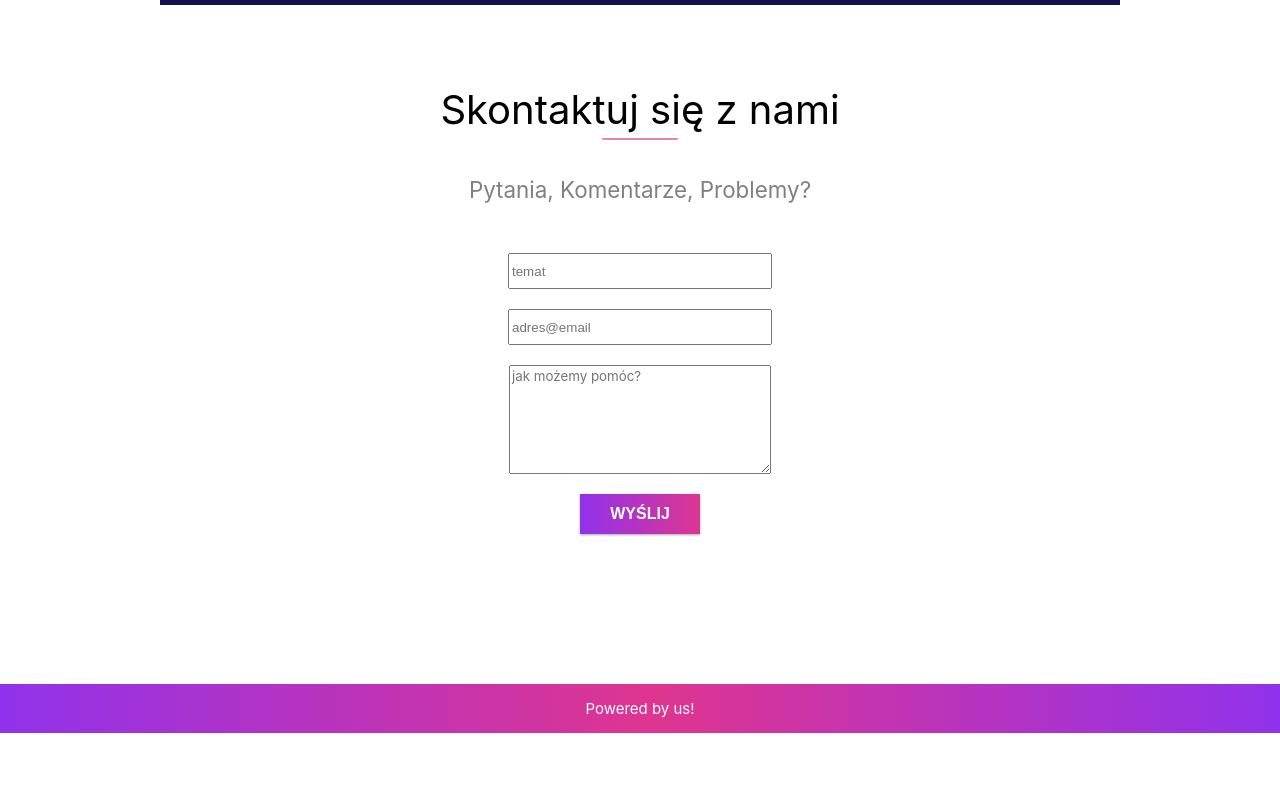
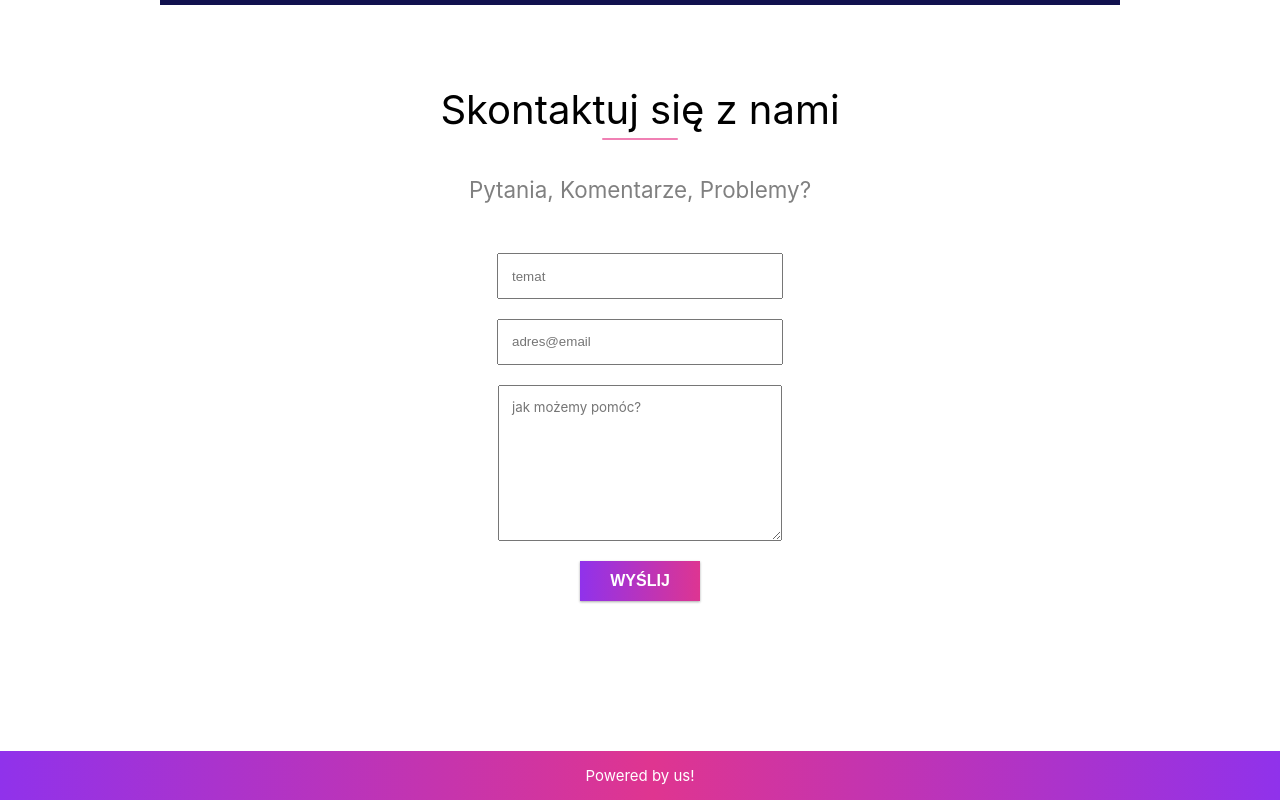
Before and after one commit to RTRealm/itconcierge, a React (Create React App) app: page / in a window 1280 px wide. Shown: the part 2953-3753 px from the top of the page. Before the commit the page ends 3686 px from the top, so only its background shows below. Built offline with nearby package versions, Linux system fonts and the light colour scheme.

Commit message:
form css

```diff
--- a/src/components/Form/Form.css
+++ b/src/components/Form/Form.css
@@ -4,7 +4,7 @@
 }
 
 input {
-	height: 30px;
+	padding: 1em;
 	text-align: left;
 }
 
@@ -19,12 +19,12 @@ form {
 }
 
 textarea {
+	padding: 1em;
 	font-family: inherit;
 }
 
 .message {
-	width: 20vw;
-	height: 8vw;
+	/* width: 20vw; */
 	margin-bottom: 20px;
 }
 
@@ -33,7 +33,7 @@ textarea {
 		width: 50vw;
 		margin-bottom: 15px;
 	}
-	.message {
+	/* .message {
 		height: 12vh;
-	}
+	} */
 }
--- a/src/components/Form/Form.js
+++ b/src/components/Form/Form.js
@@ -68,7 +68,7 @@ export default class Form extends Component {
 
 					<textarea
 						className='formField message'
-						type='text'
+						rows='8'
 						value={this.state.body}
 						name='body'
 						placeholder='jak możemy pomóc?'
```
